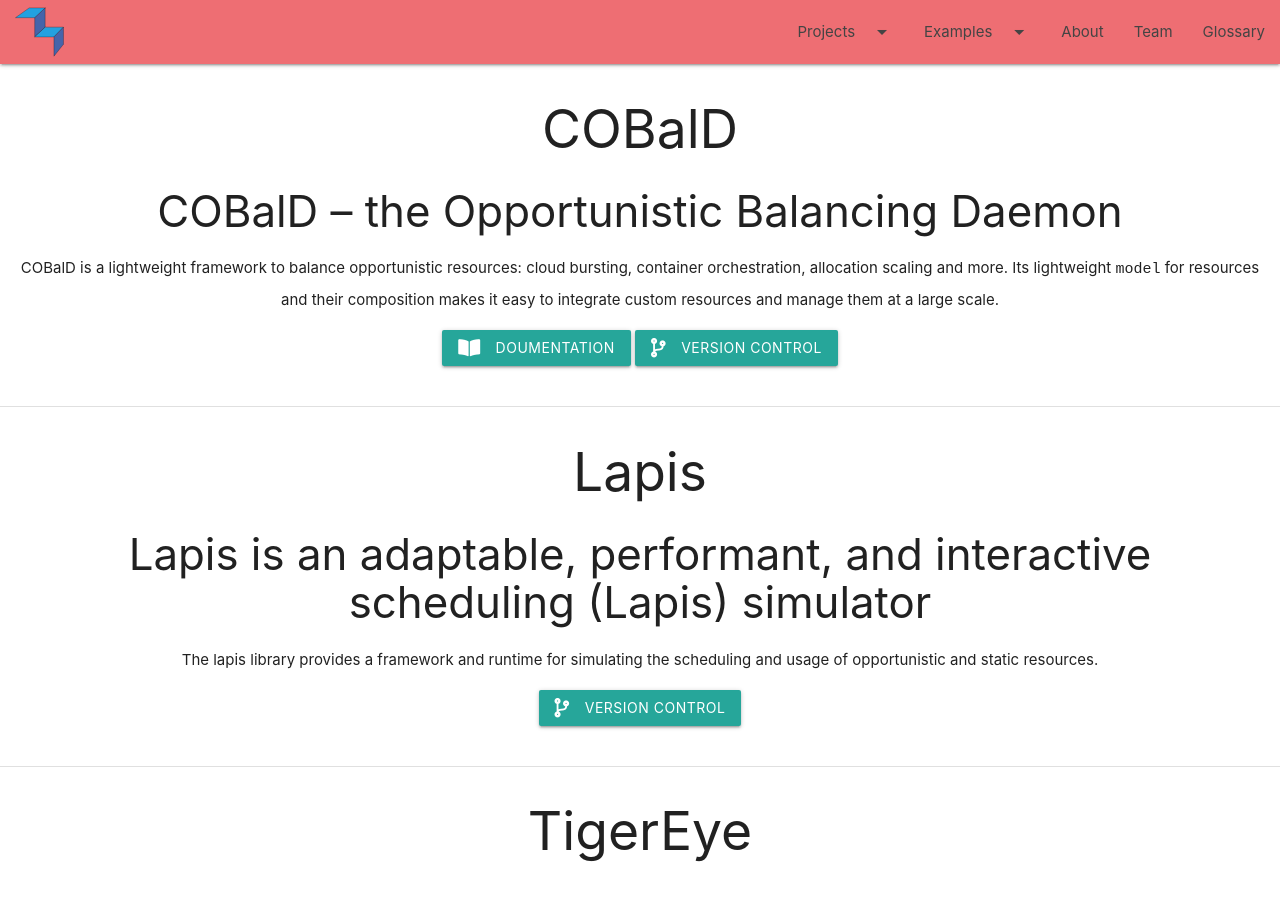
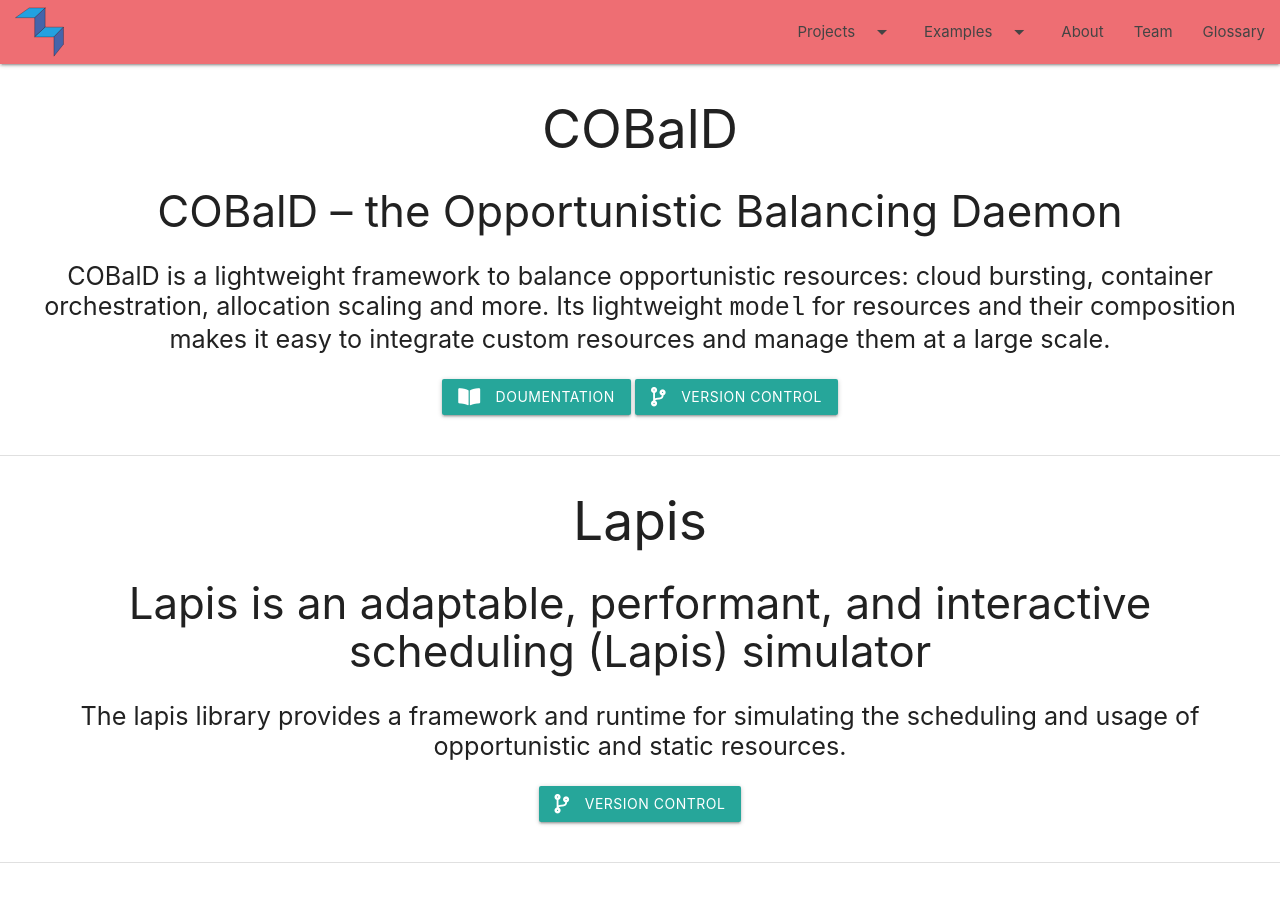
Before and after one commit to MatterMiners/matterminers.github.io, a Jekyll site: the page built from index.md, in a window 1280 px wide and 900 px high, scrolled down 994 px. Built offline with Jekyll 4.4.1, drawn with Linux system fonts in a browser that asks for light colours; nearby versions of some CDN libraries.

Commit message:
added information about DOIs to project overview

```diff
--- a/_includes/project-overview.html
+++ b/_includes/project-overview.html
@@ -9,13 +9,16 @@
 		<div class="col s12">
 			<h2 class="section-heading">{{ project.name }}</h2>
 			<h3 class="section-subheading text-muted">{{ project.subcaption }}</h3>
-			<p>{{ project.content }}</p>
+			<div class="flow-text">{{ project.content }}</div>
 			{% if project.documentation %}
 				<a class="waves-effect waves-light btn" href="{{ project.documentation }}"><i class="fas fa-book-open left"></i>Doumentation</a>
 			{% endif %}
 			{% if project.git %}
 				<a class="waves-effect waves-light btn" href="{{ project.git }}"><i class="fas fa-code-branch left"></i>Version Control</a>
 			{% endif %}
+			{% if project.doi %}
+				<a class="waves-effect waves-light btn" href="{{ project.doi }}"><i class="fas fa-certificate"></i> DOI</a>
+			{% endif %}
 		</div>
 	</div>
 </div>
```
